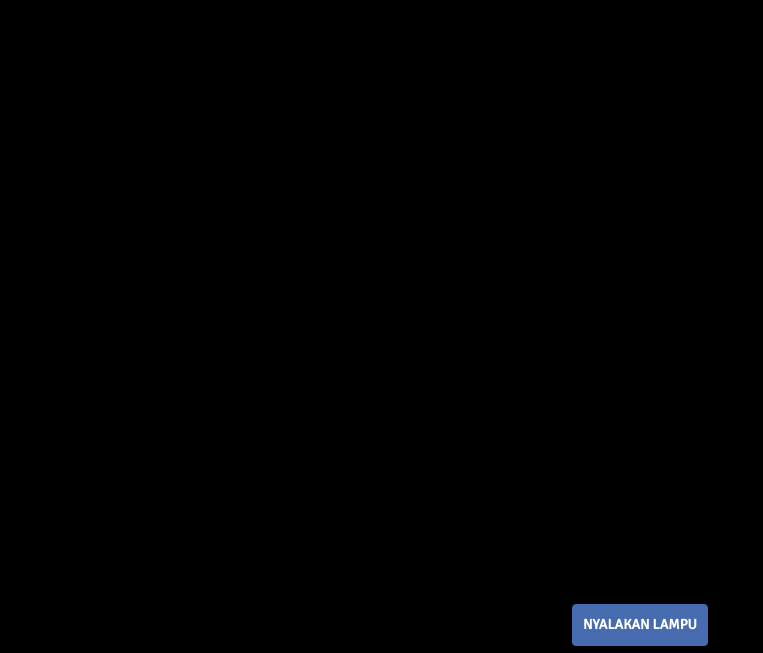
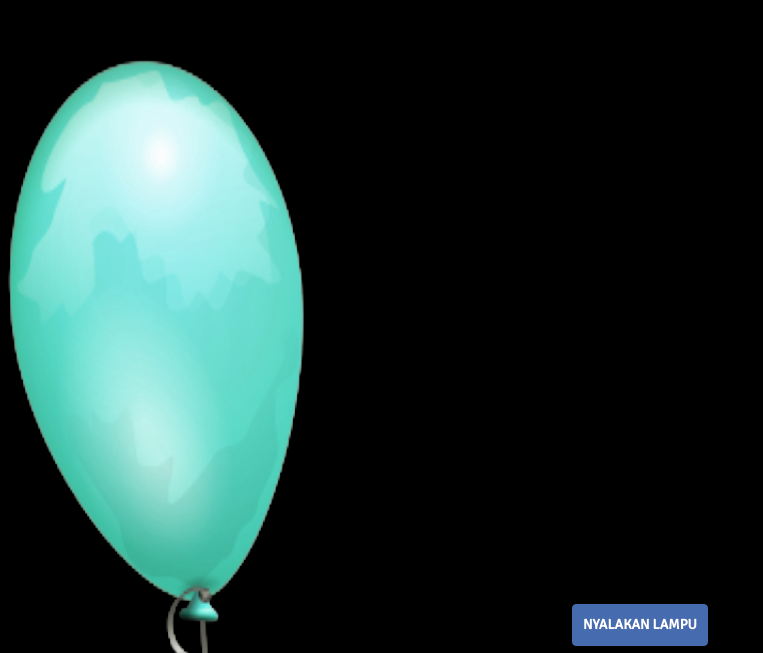
Before and after one commit to agrifa123/Ultah-Ayu-Nainggolan, a plain HTML site: page index.html in a window 1280 px wide. Shown: the part 147-800 px from the top of the page, without its empty margins (0-763 px from the left). Drawn offline with nearby package versions, Linux system fonts and the light colour scheme.

Commit message:
Update stylesheet.css

```diff
--- a/stylesheet.css
+++ b/stylesheet.css
@@ -1080,10 +1080,10 @@ audio {
 	bottom: -200px;
 	opacity: 0.6;
 	z-index: 99;
-	width: 100px;
-	height: 183px;
+	width: 50%;
+	height: 100%;
 	background-repeat: no-repeat no-repeat;
-	background-size: 100px 183px;
+	background-size: 50% 100%;
 }
 .balloons h2 {
 	text-transform: uppercase;
```
